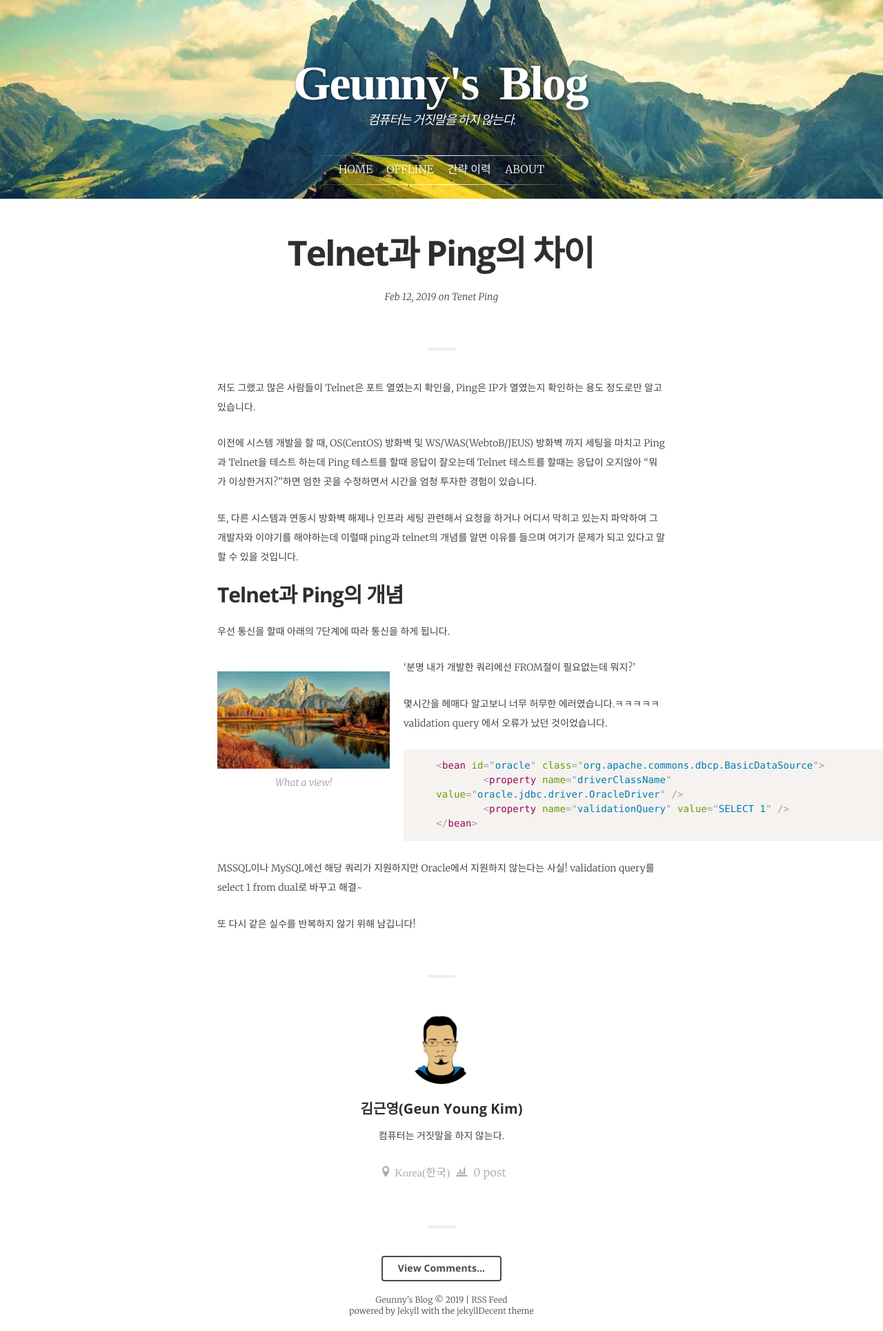
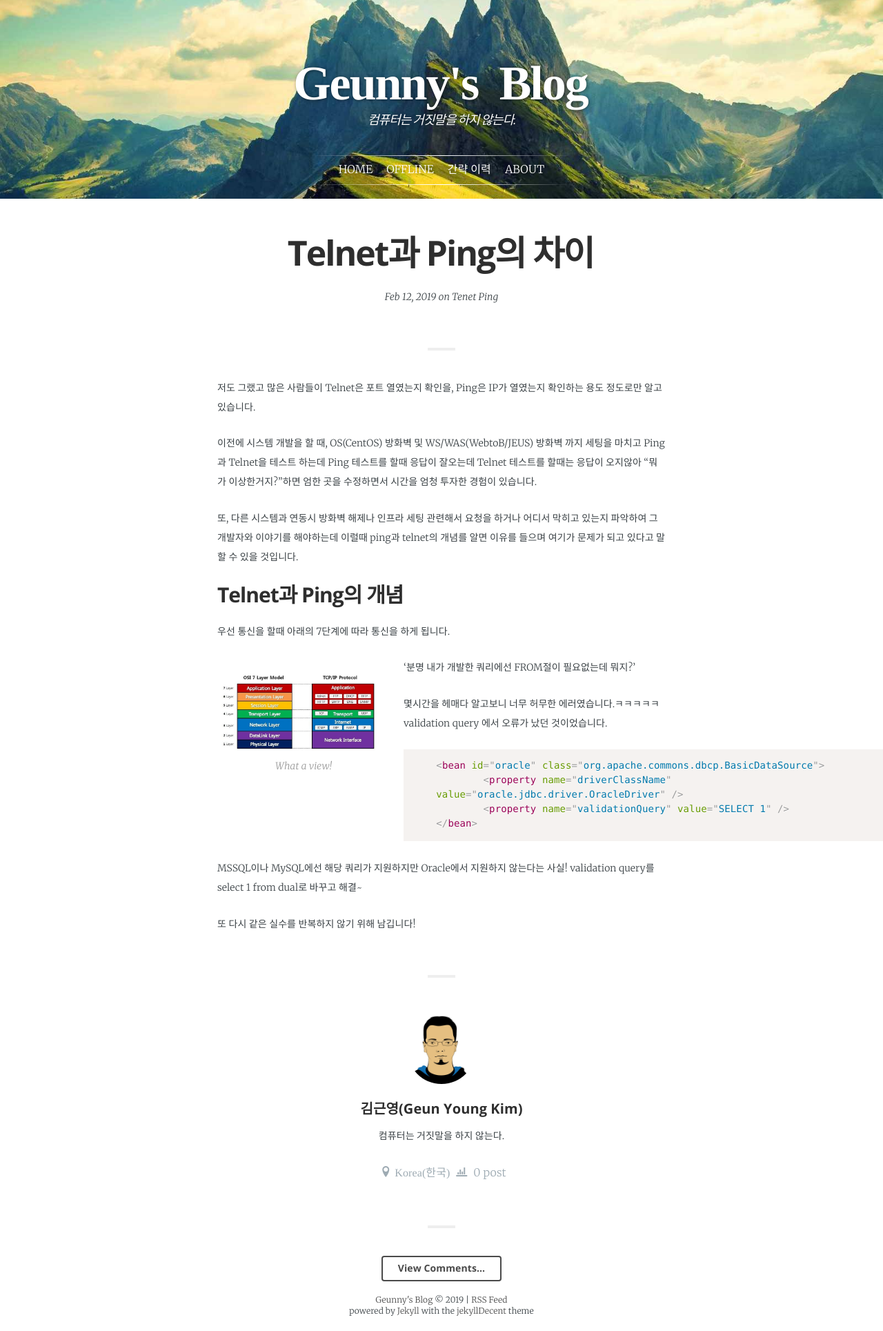
Before and after one commit to jwillmer/jekyllDecent, a Jekyll site: the page built from _posts/2019-02-12-telnet-ping-difference.md, in a window 1280 px wide. Shown: the whole page at 69% size. Built offline with Jekyll 4.4.1, drawn with Linux system fonts in a browser that asks for light colours; some web fonts are replaced.

Commit message:
Update 2019-02-12-telnet-ping-difference.md

```diff
--- a/_posts/2019-02-12-telnet-ping-difference.md
+++ b/_posts/2019-02-12-telnet-ping-difference.md
@@ -33,7 +33,7 @@ Ping 테스트를 할때 응답이 잘오는데 Telnet 테스트를 할때는
 
 <aside>
 <figure class="left">
-<img src="{{ "/media/img/mountain1.jpg" | absolute_url }}" />
+<img src="{{ "/media/img/network/7layer.PNG" | absolute_url }}" />
 <figcaption>What a view!</figcaption>
 </figure>
 </aside>
```
